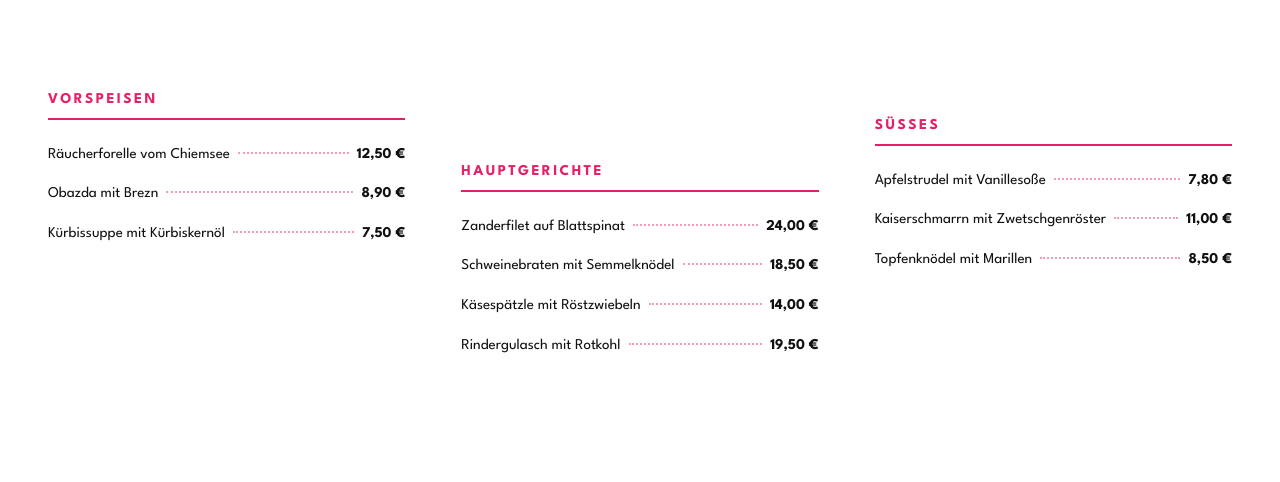
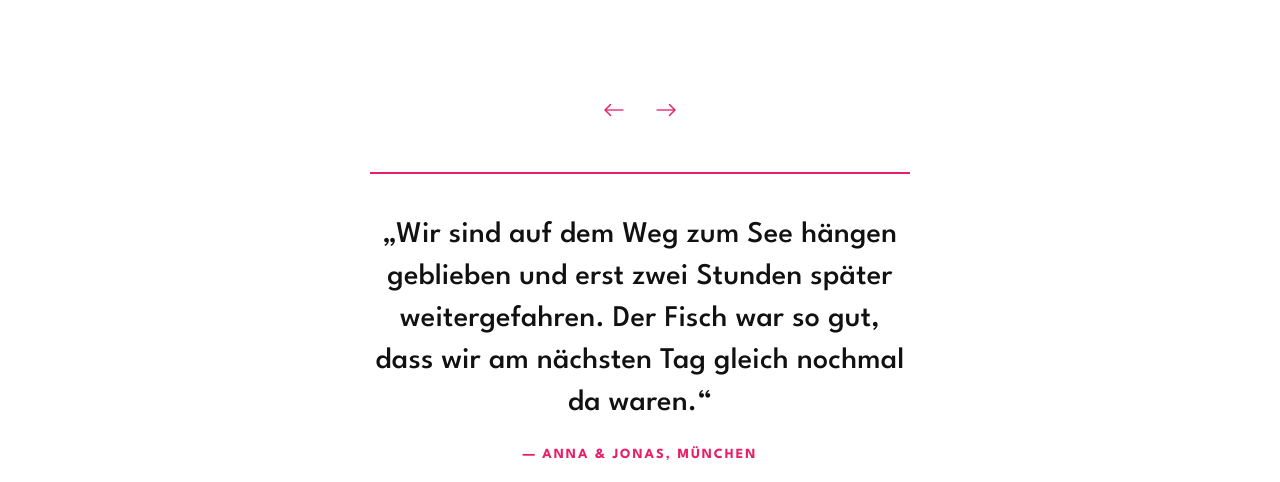
Before and after one commit to ommassette/prien, a plain HTML site: page index.html in a window 1280 px wide. Shown: the part 1330-1812 px from the top of the page. Drawn offline with nearby package versions, Linux system fonts and the light colour scheme.

Commit message:
first commit

```diff
--- a/index.html
+++ b/index.html
@@ -21,7 +21,7 @@
     <nav aria-label="Hauptnavigation">
       <ul class="nav__links">
         <li><a href="#ueber-uns">Über uns</a></li>
-        <li><a href="#speisekarte">Speisekarte</a></li>
+              <li><a href="#bewertungen">Stimmen</a></li>
         <li><a href="#events">Events</a></li>
         <li><a href="#kontakt">Kontakt</a></li>
       </ul>
@@ -64,76 +64,54 @@
     <img src="img3.jpg" alt="Regionale Zutaten auf dem Tisch">
   </section>
 
-  <section class="menu" id="speisekarte">
-    <div class="menu__inner">
+    <section class="review" id="bewertungen">
+    <div class="review__inner">
 
-      <div class="menu__col">
-        <h2 class="menu__title">Vorspeisen</h2>
-        <ul class="menu__list">
-          <li class="menu__item">
-            <span class="menu__name">Räucherforelle vom Chiemsee</span>
-            <span class="menu__leader" aria-hidden="true"></span>
-            <span class="menu__price">12,50 €</span>
-          </li>
-          <li class="menu__item">
-            <span class="menu__name">Obazda mit Brezn</span>
-            <span class="menu__leader" aria-hidden="true"></span>
-            <span class="menu__price">8,90 €</span>
-          </li>
-          <li class="menu__item">
-            <span class="menu__name">Kürbissuppe mit Kürbiskernöl</span>
-            <span class="menu__leader" aria-hidden="true"></span>
-            <span class="menu__price">7,50 €</span>
-          </li>
-        </ul>
+      <div class="review__controls">
+        <button class="review__nav" type="button" data-dir="prev" aria-label="Vorherige Bewertung">
+          <i class="bi bi-arrow-left" aria-hidden="true"></i>
+        </button>
+        <button class="review__nav" type="button" data-dir="next" aria-label="Nächste Bewertung">
+          <i class="bi bi-arrow-right" aria-hidden="true"></i>
+        </button>
       </div>
 
-      <div class="menu__col">
-        <h2 class="menu__title">Hauptgerichte</h2>
-        <ul class="menu__list">
-          <li class="menu__item">
-            <span class="menu__name">Zanderfilet auf Blattspinat</span>
-            <span class="menu__leader" aria-hidden="true"></span>
-            <span class="menu__price">24,00 €</span>
-          </li>
-          <li class="menu__item">
-            <span class="menu__name">Schweinebraten mit Semmelknödel</span>
-            <span class="menu__leader" aria-hidden="true"></span>
-            <span class="menu__price">18,50 €</span>
-          </li>
-          <li class="menu__item">
-            <span class="menu__name">Käsespätzle mit Röstzwiebeln</span>
-            <span class="menu__leader" aria-hidden="true"></span>
-            <span class="menu__price">14,00 €</span>
-          </li>
-          <li class="menu__item">
-            <span class="menu__name">Rindergulasch mit Rotkohl</span>
-            <span class="menu__leader" aria-hidden="true"></span>
-            <span class="menu__price">19,50 €</span>
-          </li>
-        </ul>
+      <div class="review__viewport" aria-live="polite">
+
+        <div class="review__slide is-active">
+          <blockquote class="review__quote">
+            <p>
+              „Wir sind auf dem Weg zum See hängen geblieben und erst zwei Stunden
+              später weitergefahren. Der Fisch war so gut, dass wir am nächsten Tag
+              gleich nochmal da waren.“
+            </p>
+          </blockquote>
+          <p class="review__author">— Anna &amp; Jonas, München</p>
+        </div>
+
+        <div class="review__slide">
+          <blockquote class="review__quote">
+            <p>
+              „Endlich wieder ein Ort, der nicht versucht, besonders zu sein.
+              Einfach gutes Essen, freundliche Leute und ein Blick aufs Wasser.“
+            </p>
+          </blockquote>
+          <p class="review__author">— Theresa, Rosenheim</p>
+        </div>
+
+        <div class="review__slide">
+          <blockquote class="review__quote">
+            <p>
+              „Wir waren zu sechst da, jeder hat etwas anderes bestellt, und
+              niemand wollte teilen. Das sagt, glaube ich, alles.“
+            </p>
+          </blockquote>
+          <p class="review__author">— Markus, Traunstein</p>
+        </div>
+
       </div>
 
-      <div class="menu__col">
-        <h2 class="menu__title">Süßes</h2>
-        <ul class="menu__list">
-          <li class="menu__item">
-            <span class="menu__name">Apfelstrudel mit Vanillesoße</span>
-            <span class="menu__leader" aria-hidden="true"></span>
-            <span class="menu__price">7,80 €</span>
-          </li>
-          <li class="menu__item">
-            <span class="menu__name">Kaiserschmarrn mit Zwetschgenröster</span>
-            <span class="menu__leader" aria-hidden="true"></span>
-            <span class="menu__price">11,00 €</span>
-          </li>
-          <li class="menu__item">
-            <span class="menu__name">Topfenknödel mit Marillen</span>
-            <span class="menu__leader" aria-hidden="true"></span>
-            <span class="menu__price">8,50 €</span>
-          </li>
-        </ul>
-      </div>
+      <a class="review__btn" href="#bewertung-schreiben">Bewertung schreiben</a>
 
     </div>
   </section>
--- a/script.js
+++ b/script.js
@@ -15,3 +15,24 @@
     banner.classList.add('is-hidden');
   });
 })();
+
+// Stimmen-Karussell
+(function () {
+  var viewport = document.querySelector('.review__viewport');
+  if (!viewport) return;
+
+  var slides = viewport.querySelectorAll('.review__slide');
+  var prev = document.querySelector('.review__nav[data-dir="prev"]');
+  var next = document.querySelector('.review__nav[data-dir="next"]');
+  var i = 0;
+
+  function show(n) {
+    i = (n + slides.length) % slides.length;
+    slides.forEach(function (slide, k) {
+      slide.classList.toggle('is-active', k === i);
+    });
+  }
+
+  prev.addEventListener('click', function () { show(i - 1); });
+  next.addEventListener('click', function () { show(i + 1); });
+})();
--- a/styles.css
+++ b/styles.css
@@ -658,4 +658,115 @@ main{ flex: none; }
     flex: 1 1 auto;
     text-align: center;
   }
+    .review__controls{ gap: 10px; }
+  .review__nav{
+    width: 42px;
+    height: 42px;
+    font-size: 16px;
+  }
 }
+/* ---------- Stimmen ---------- */
+.review{
+  background: var(--white);
+  padding: 0 48px 128px;
+}
+
+.review__inner{
+  max-width: 1320px;
+  margin: 0 auto;
+  display: flex;
+  flex-direction: column;
+  align-items: center;
+  gap: 32px;
+  text-align: center;
+}
+
+.review__controls{
+  display: flex;
+  gap: 12px;
+  margin-bottom: 8px;
+}
+
+.review__nav{
+  width: 40px;
+  height: 40px;
+  display: inline-flex;
+  align-items: center;
+  justify-content: center;
+  background: none;
+  border: 0;
+  color: var(--pink);
+  cursor: pointer;
+  font-family: inherit;
+  font-size: 22px;
+  line-height: 1;
+  padding: 0;
+}
+
+.review__nav:hover,
+.review__nav:focus-visible{
+  color: var(--ink);
+  outline: none;
+}
+
+/* pinke Linie sitzt jetzt hier – Buttons liegen darüber */
+.review__viewport{
+  display: grid;
+  width: 100%;
+  max-width: 58ch;
+  padding-top: 40px;
+  border-top: 2px solid var(--pink);
+}
+
+.review__slide{
+  grid-area: 1 / 1;
+  display: flex;
+  flex-direction: column;
+  align-items: center;
+  gap: 24px;
+  opacity: 0;
+  visibility: hidden;
+  transition: opacity 0.35s ease, visibility 0.35s;
+}
+
+.review__slide.is-active{
+  opacity: 1;
+  visibility: visible;
+}
+
+.review__quote p{
+  font-size: clamp(20px, 2.4vw, 30px);
+  font-weight: 500;
+  line-height: 1.4;
+  letter-spacing: 0.01em;
+  margin: 0;
+}
+
+.review__author{
+  font-size: 14px;
+  font-weight: 700;
+  letter-spacing: 0.14em;
+  text-transform: uppercase;
+  color: var(--pink);
+}
+
+.review__btn{
+  display: inline-block;
+  margin-top: 4px;
+  padding: 14px 26px;
+  background: var(--pink);
+  color: var(--white);
+  text-decoration: none;
+  font-size: 13px;
+  font-weight: 700;
+  letter-spacing: 0.12em;
+  text-transform: uppercase;
+  border: 2px solid var(--pink);
+}
+
+.review__btn:hover,
+.review__btn:focus-visible{
+  background: var(--white);
+  color: var(--pink);
+  outline: none;
+}
```
